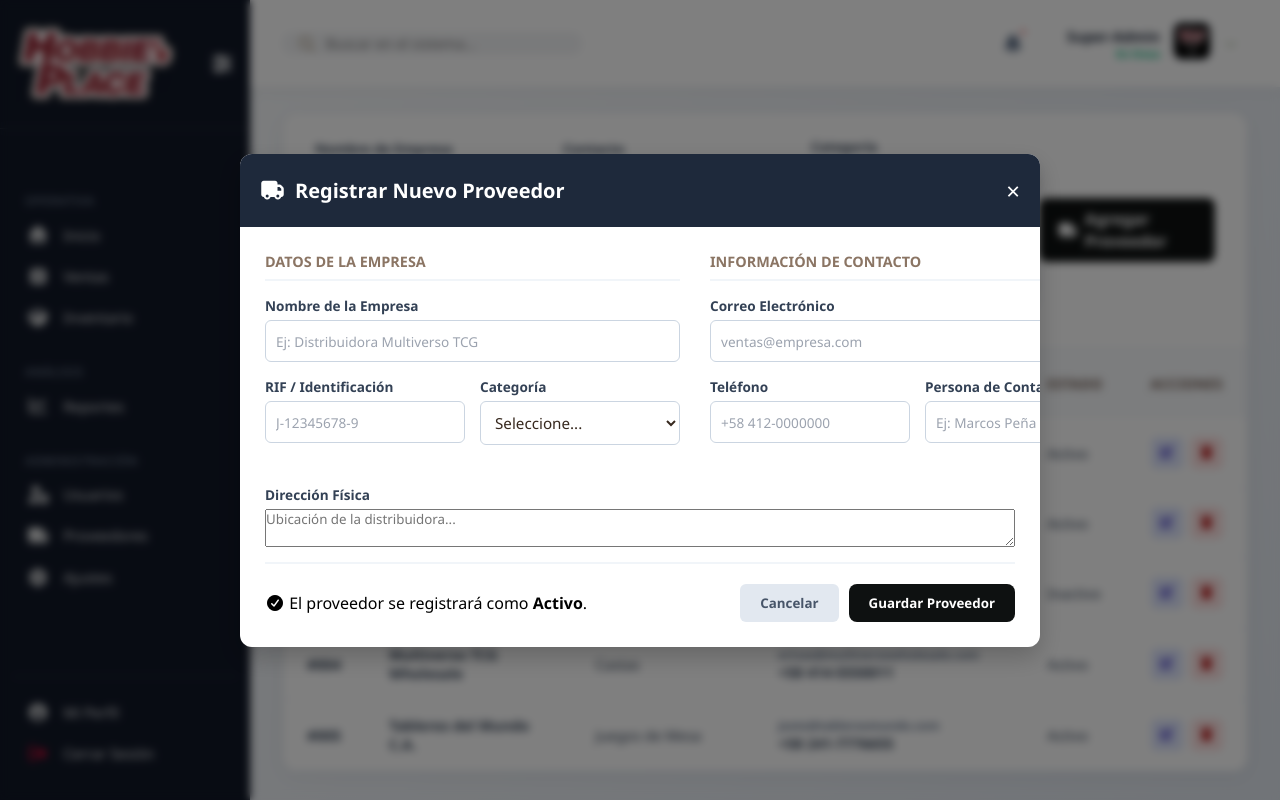
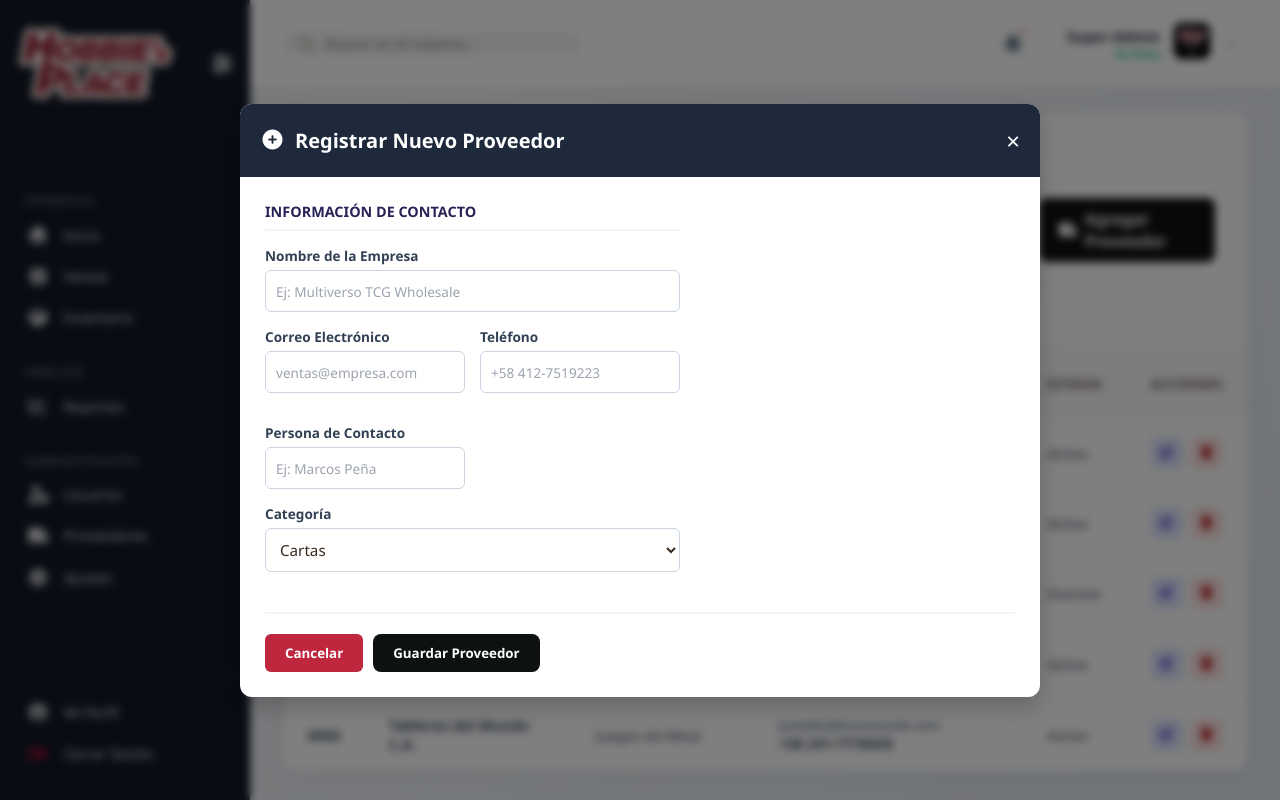
Before and after one commit to ymarte20023/HOBBIES-PLACE, a PHP site: page /views/Agregarproveedores.html in a window 1280 px wide. Run offline with PHP 8.4, Linux system fonts and the light colour scheme; some libraries are stand-ins or nearby versions.

Commit message:
Cambios en models2

```diff
--- a/css/dashboard.css
+++ b/css/dashboard.css
@@ -737,34 +737,6 @@ table tbody td {
 }
 /* Fin del codigo */
 
-
-
-
-
-
-
-
-
-
-
-
-
-
-
-
-
-
-
-
-
-
-
-
-
-
-
-
-
 /* Caputulo 5: Modales - 20/01/2026*/
 /* Agregar Dartos (Proveedor, ventas, usuarios, invnetario) */
 /* --- ESTILOS DEL MODAL (REGISTRAR VENTA) --- */
@@ -826,6 +798,7 @@ table tbody td {
     transition: color 0.2s;
 }
 
+/* 4. Color de la x para cerrar */
 .close-modal:hover {
     color: #ef4444;
 }
@@ -850,7 +823,7 @@ table tbody td {
 
 /* Color de las letras */
 .form-section h4 {
-    color: #8b7564;
+    color: #292458;
     border-bottom: 2px solid #f1f5f9;
     padding-bottom: 8px;
     margin-bottom: 15px;
@@ -932,19 +905,20 @@ input[readonly] {
 }
 
 .btn-secondary {
-    background: #e2e8f0;
-    color: #475569;
+    background: #be273e; /* Color del boton*/
+    color: #FFFFFF; /* Color de las letras */
     padding: 10px 20px;
     border-radius: 6px;
     border: none;
     cursor: pointer;
     font-weight: 600;
+    transition: background 0.2s;
 }
 
 /* Color de los botones */
 .btn-primary {
-    background: #0e1111; /* Vercion que estamos modificando */
-    color: white;
+    background: #0e1111; /* Color del boton */
+    color: #FFFFFF; /* Color de las letras */
     padding: 10px 20px;
     border-radius: 6px;
     border: none;
@@ -956,4 +930,8 @@ input[readonly] {
 .btn-primary:hover {
     background: #333; /* Color al pasar el mouse */
 }
+
+.btn-secondary:hover {
+    background: #b62b40da; /* Color al pasar el mouse */
+}
 /* Fin del codigo */
--- a/views/Agregarproveedores.html
+++ b/views/Agregarproveedores.html
@@ -292,85 +292,59 @@
             <!-- Fin del codigo-->
 
             <!-- Fin del codigo-->
-
-                        <div id="modalProveedor" class="modal-container">
+            <div id="modalProveedor" class="modal-container">
                 <div class="modal-content">
                     <div class="modal-header">
-                        <h3><i class="fas fa-truck"></i> Registrar Nuevo Proveedor</h3>
+                        <h3><i class="fas fa-plus-circle"></i> Registrar Nuevo Proveedor</h3>
                         <button class="close-modal" type="button">&times;</button>
                     </div>
 
                     <form class="modal-form">
                         <div class="form-grid">
                             <div class="form-section">
-                                <h4>Datos de la Empresa</h4>
+                                <h4>Información de contacto</h4> <!-- Titulo-->
                                 <div class="input-group">
                                     <label for="prov-nombre">Nombre de la Empresa</label>
-                                    <input type="text" id="prov-nombre" placeholder="Ej: Distribuidora Multiverso TCG" required>
+                                    <input type="text" id="prov-nombre" placeholder="Ej: Multiverso TCG Wholesale" required>
                                 </div>
-
                                 <div class="form-row">
                                     <div class="input-group">
-                                        <label for="prov-rif">RIF / Identificación</label>
-                                        <input type="text" id="prov-rif" placeholder="J-12345678-9" required>
+                                        <label for="prov-email">Correo Electrónico</label>
+                                        <input type="email" id="prov-email" placeholder="ventas@empresa.com" required>
                                     </div>
-                                    <div class="input-group">
-                                        <label for="prov-categoria">Categoría</label>
-                                        <select id="prov-categoria" required>
-                                            <option value="" disabled selected>Seleccione...</option>
-                                            <option value="cartas">Cartas</option>
-                                            <option value="accesorios">Accesorios</option>
-                                            <option value="juegos-mesa">Juegos de Mesa</option>
-                                        </select>
-                                    </div>
-                                </div>
-                            </div>
 
-                            <div class="form-section">
-                                <h4>Información de Contacto</h4>
-                                <div class="input-group">
-                                    <label for="prov-email">Correo Electrónico</label>
-                                    <input type="email" id="prov-email" placeholder="ventas@empresa.com" required>
-                                </div>
-
-                                <div class="form-row">
                                     <div class="input-group">
                                         <label for="prov-tel">Teléfono</label>
-                                        <input type="tel" id="prov-tel" placeholder="+58 412-0000000" required>
+                                        <input type="tel" id="prov-tel" placeholder="+58 412-7519223" required>
                                     </div>
+
                                     <div class="input-group">
                                         <label for="prov-contacto">Persona de Contacto</label>
                                         <input type="text" id="prov-contacto" placeholder="Ej: Marcos Peña">
                                     </div>
                                 </div>
+
+                                <div class="input-group">
+                                    <label for="prov-categoria">Categoría</label>
+                                    <select id="prov-categoria" required>
+                                        <option value="cartas">Cartas</option>
+                                        <option value="accesorios">Accesorios</option>
+                                        <option value="juegos-mesa">Juegos de Mesa</option>
+                                    </select>
+                                </div>
                             </div>
                         </div>
-
-                        <div class="form-section full-width">
-                            <div class="input-group">
-                                <label for="prov-dir">Dirección Física</label>
-                                <textarea id="prov-dir" rows="2" placeholder="Ubicación de la distribuidora..."></textarea>
-                            </div>
-                        </div>
-
+                        <!-- Caja de texto textarea-->
+                        <!-- Titulo-->
                         <div class="form-footer">
-                            <div class="status-info">
-                                <p>
-                                    <i class="fas fa-check-circle"></i> El proveedor se registrará como <strong>Activo</strong>.
-                                </p>
-                            </div>
                             <div class="form-actions">
                                 <button type="button" class="btn-secondary">Cancelar</button>
                                 <button type="submit" class="btn-main-action">Guardar Proveedor</button>
                             </div>
                         </div>
                     </form>
-
-
-
-
-            </div>
-        </div> <!-- Fin del codigo-->
+                </div>
+            </div> <!-- Fin del codigo-->
     </section>
 </body>
 </html>
```
Also changed, not shown: views/Agregarusuarios.html (+2 -7 lines).
